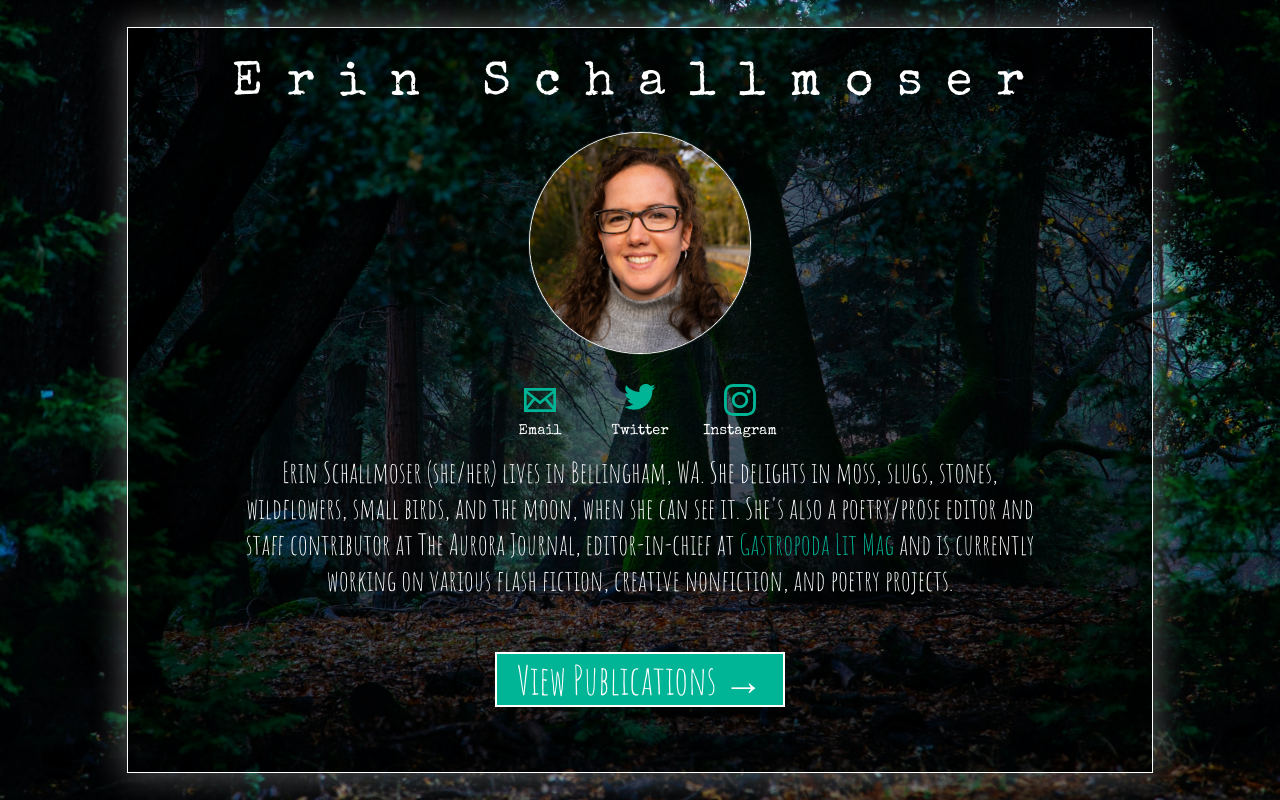
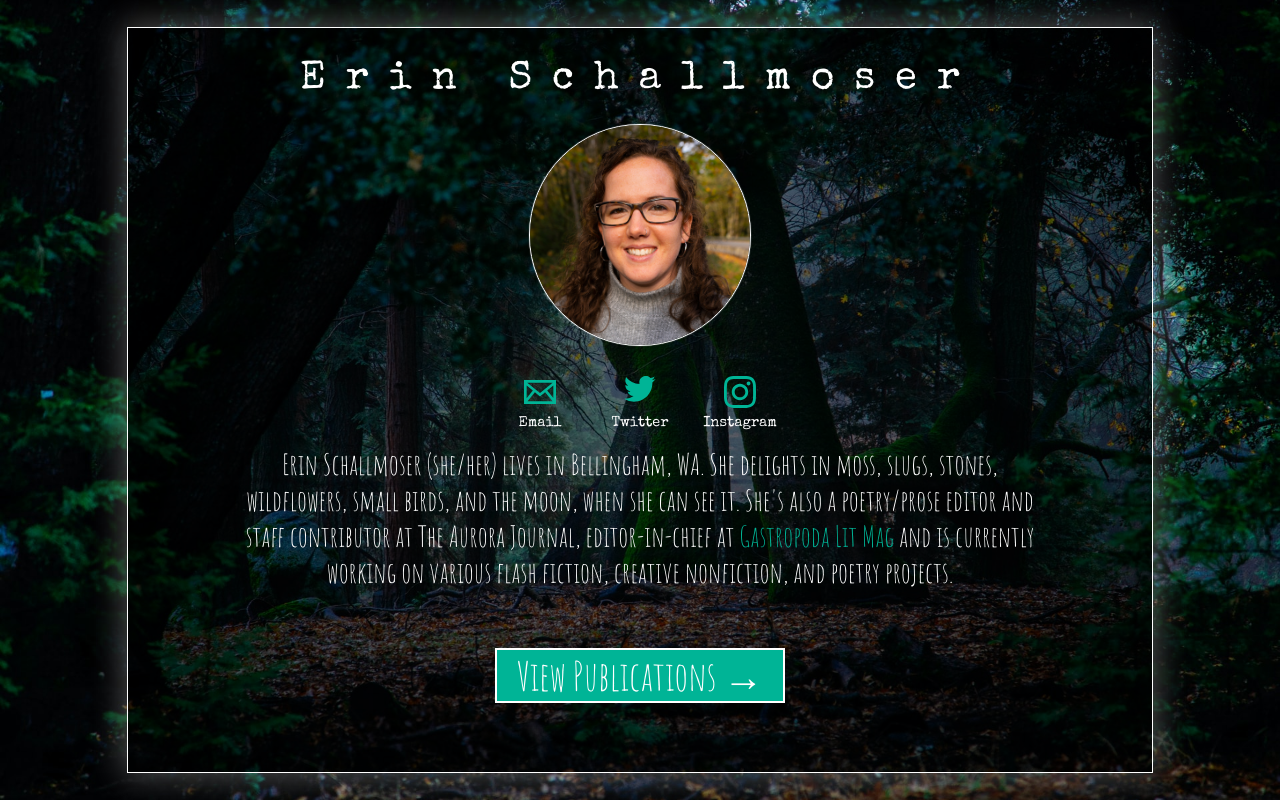
Before and after one commit to dougschallmoser/erins-stories, a React (Create React App) app: page / in a window 1280 px wide. Built offline with nearby package versions, Linux system fonts and the light colour scheme.

Commit message:
name size

```diff
--- a/public/main.css
+++ b/public/main.css
@@ -35,6 +35,7 @@ a:hover {
 }
 
 #name {
+  font-size: 2.5rem;
   padding-bottom: 1.5rem;
   background: none;
   letter-spacing: 0.5em;
```
